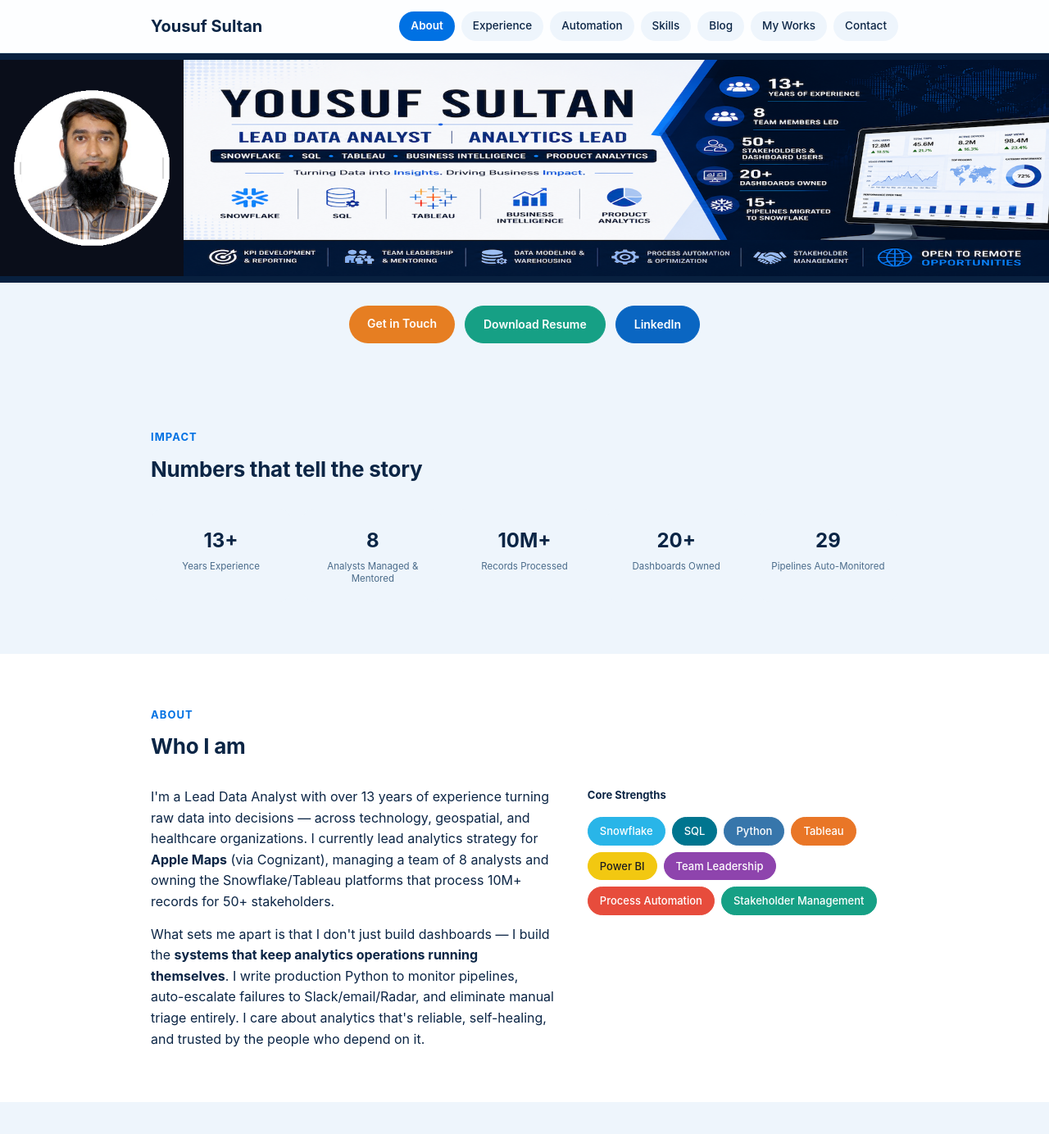
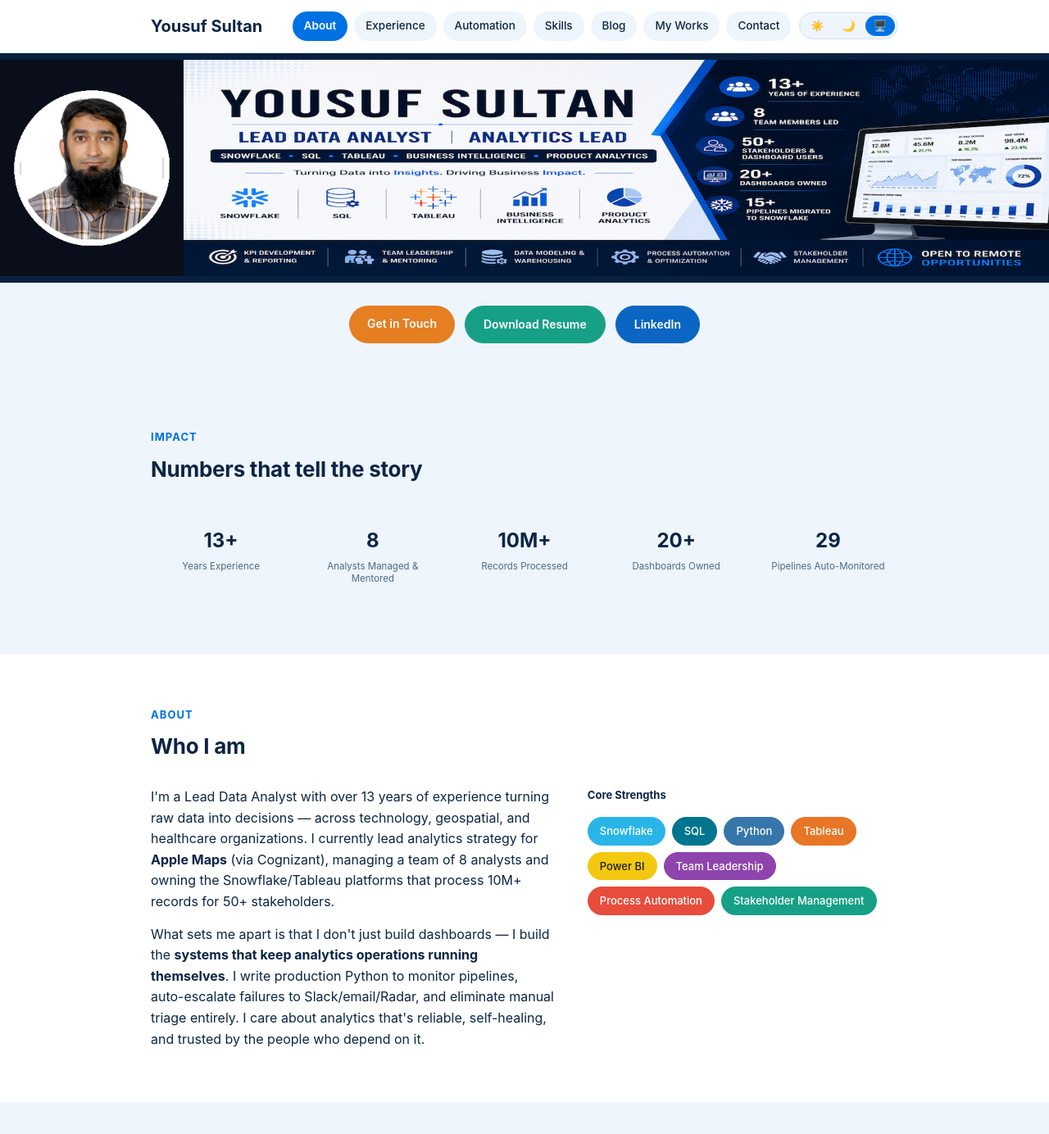
Before and after one commit to ysultankpg/ysultankpg.github.io, a Jekyll site: the page index.html, which Jekyll copies as it is, in a window 1280 px wide and 1400 px high. Shown: the top 1384 px of the window at 82% size. Built offline with Jekyll 4.4.1, drawn with Linux system fonts in a browser that asks for light colours.

Commit message:
Add Light/Dark/Auto theme toggle across entire site

```diff
--- a/_layouts/default.html
+++ b/_layouts/default.html
@@ -7,12 +7,14 @@
 <meta name="description" content="{% if page.excerpt %}{{ page.excerpt | strip_html | truncate: 160 }}{% else %}Lead Data Analyst with 13+ years building enterprise analytics, BI, and automation platforms.{% endif %}">
 <link rel="preconnect" href="https://fonts.googleapis.com">
 <link rel="stylesheet" href="{{ '/styles.css' | relative_url }}">
+<script src="{{ '/theme-toggle.js' | relative_url }}"></script>
 </head>
 <body>
 
 <nav class="topnav">
   <div class="inner">
     <div class="brand"><a href="{{ '/' | relative_url }}">Yousuf Sultan</a></div>
+    <div class="nav-right">
       <ul>
         <li><a href="{{ '/#about' | relative_url }}">About</a></li>
         <li><a href="{{ '/#experience' | relative_url }}">Experience</a></li>
@@ -22,6 +24,8 @@
         <li><a href="{{ '/works/' | relative_url }}">My Works</a></li>
         <li><a href="{{ '/#contact' | relative_url }}">Contact</a></li>
       </ul>
+      <div class="theme-toggle" id="theme-toggle"></div>
+    </div>
   </div>
 </nav>
 
--- a/index.html
+++ b/index.html
@@ -7,12 +7,14 @@
 <meta name="description" content="Lead Data Analyst with 13+ years building enterprise analytics, BI, and automation platforms. Currently leading Apple Maps analytics via Cognizant.">
 <link rel="preconnect" href="https://fonts.googleapis.com">
 <link rel="stylesheet" href="styles.css">
+<script src="theme-toggle.js"></script>
 </head>
 <body id="top">
 
 <nav class="topnav">
   <div class="inner">
     <div class="brand"><a href="#top">Yousuf Sultan</a></div>
+    <div class="nav-right">
       <ul>
         <li><a href="#about">About</a></li>
         <li><a href="#experience">Experience</a></li>
@@ -22,6 +24,8 @@
         <li><a href="/works/">My Works</a></li>
         <li><a href="#contact">Contact</a></li>
       </ul>
+      <div class="theme-toggle" id="theme-toggle"></div>
+    </div>
   </div>
 </nav>
 
--- a/styles.css
+++ b/styles.css
@@ -17,7 +17,25 @@
   --card: #ffffff;
   --border: #d3e3f2;
   --dark: #08203f;
+  --muted-text: #444444;
+  --code-block-bg: #08203f;
 }
+
+[data-theme="dark"] {
+  --ink: #e8eef7;
+  --sub: #92aac6;
+  --accent: #3b9eff;
+  --accent2: #4db8ff;
+  --accent3: #5fb0ff;
+  --accent4: #8fc7ff;
+  --bg: #0a1420;
+  --card: #121f30;
+  --border: #24374d;
+  --dark: #060d16;
+  --muted-text: #c3cfe0;
+  --code-block-bg: #060d16;
+}
+
 * { box-sizing: border-box; margin: 0; padding: 0; }
 html { scroll-behavior: smooth; }
 body {
@@ -25,6 +43,7 @@
   background: var(--bg);
   color: var(--ink);
   line-height: 1.6;
+  transition: background 0.2s ease, color 0.2s ease;
 }
 a { color: var(--accent); text-decoration: none; }
 
@@ -33,11 +52,12 @@
   position: sticky;
   top: 0;
   z-index: 100;
-  background: rgba(255,255,255,0.85);
+  background: var(--card);
   backdrop-filter: blur(12px);
   border-bottom: 1px solid var(--border);
   display: flex;
   justify-content: center;
+  transition: background 0.2s ease, border-color 0.2s ease;
 }
 nav.topnav .inner {
   max-width: 960px;
@@ -51,6 +71,11 @@
 nav.topnav .brand { font-weight: 700; font-size: 20px; white-space: nowrap; flex-shrink: 0; }
 nav.topnav .brand a { color: var(--ink); text-decoration: none; }
 nav.topnav .brand a:hover { color: var(--accent); }
+nav.topnav .nav-right {
+  display: flex;
+  align-items: center;
+  gap: 10px;
+}
 nav.topnav ul {
   list-style: none;
   display: flex;
@@ -80,6 +105,38 @@
 }
 nav.topnav ul li a.active:hover { background: var(--accent); color: white; }
 
+/* THEME TOGGLE */
+.theme-toggle {
+  display: flex;
+  align-items: center;
+  background: var(--bg);
+  border: 1px solid var(--border);
+  border-radius: 999px;
+  padding: 3px;
+  gap: 2px;
+  flex-shrink: 0;
+}
+.theme-toggle button {
+  border: none;
+  background: transparent;
+  color: var(--sub);
+  font-size: 13px;
+  padding: 6px 10px;
+  border-radius: 999px;
+  cursor: pointer;
+  display: flex;
+  align-items: center;
+  justify-content: center;
+  line-height: 1;
+  transition: background 0.15s ease, color 0.15s ease;
+}
+.theme-toggle button:hover { color: var(--accent); }
+.theme-toggle button.active {
+  background: var(--accent);
+  color: white;
+}
+.theme-toggle button.active:hover { color: white; }
+
 @media (max-width: 780px) {
   nav.topnav .inner {
     flex-direction: column;
@@ -88,6 +145,9 @@
     gap: 8px;
   }
   nav.topnav .brand { text-align: center; font-size: 17px; }
+  nav.topnav .nav-right {
+    justify-content: center;
+  }
   nav.topnav ul {
     justify-content: flex-start;
     padding-bottom: 2px;
@@ -101,7 +161,7 @@
 header.hero {
   text-align: center;
   padding: 0;
-  background: white;
+  background: var(--card);
 }
 header.hero .banner-img {
   width: 100%;
@@ -128,7 +188,7 @@
   margin: 0 auto 22px;
   display: block;
   object-fit: cover;
-  border: 4px solid white;
+  border: 4px solid var(--card);
   box-shadow: 0 4px 20px rgba(0,0,0,0.12);
 }
 header.hero h1 {
@@ -165,7 +225,7 @@
 }
 .btn-primary { background: #E67E22; color: white; }
 .btn-primary:hover { background: #ca6c1a; }
-.btn-secondary { background: white; color: var(--ink); border: 1px solid var(--border); }
+.btn-secondary { background: var(--card); color: var(--ink); border: 1px solid var(--border); }
 .btn-secondary:hover { background: var(--bg); }
 .btn-resume { background: #16A085; color: white; border: 1px solid #16A085; }
 .btn-resume:hover { background: #128c74; }
@@ -178,7 +238,7 @@
   margin: 0 auto;
   padding: 64px 24px;
 }
-section.alt { background: white; max-width: 100%; padding: 64px 0; }
+section.alt { background: var(--card); max-width: 100%; padding: 64px 0; }
 section.alt .inner { max-width: 960px; margin: 0 auto; padding: 0 24px; }
 h2.section-title {
   font-size: 13px;
@@ -305,7 +365,7 @@
   font-size: 20px; color: white; margin-bottom: 14px;
 }
 .project-card h4 { font-size: 16.5px; font-weight: 700; margin-bottom: 8px; }
-.project-card p.desc { font-size: 14px; color: #444; margin-bottom: 14px; flex-grow: 1; }
+.project-card p.desc { font-size: 14px; color: var(--muted-text); margin-bottom: 14px; flex-grow: 1; }
 .project-tags { display: flex; flex-wrap: wrap; gap: 6px; margin-bottom: 14px; }
 .tag { background: var(--bg); font-size: 11.5px; padding: 4px 10px; border-radius: 999px; color: var(--sub); font-weight: 500; }
 .project-stats { display: flex; gap: 16px; font-size: 12.5px; color: var(--sub); border-top: 1px solid var(--border); padding-top: 12px; }
@@ -343,7 +403,7 @@
   .contact-card h3 { font-size: 21px; }
 }
 .contact-card h3 { font-size: 26px; font-weight: 700; margin-bottom: 10px; color: white; }
-.contact-card p { color: #a1a1a6; margin-bottom: 26px; font-size: 15px; }
+.contact-card p { color: #a8bdd6; margin-bottom: 26px; font-size: 15px; }
 .contact-links { display: flex; gap: 14px; justify-content: center; flex-wrap: wrap; }
 .contact-links a {
   background: white; color: var(--dark);
@@ -417,7 +477,7 @@
 .embeddable-buttondown-form input[type="email"]:focus {
   outline: none;
   border-color: var(--accent);
-  background: white;
+  background: var(--card);
 }
 .embeddable-buttondown-form input[type="submit"] {
   background: var(--accent);
@@ -476,7 +536,7 @@
 }
 .post-card p.excerpt {
   font-size: 14.5px;
-  color: #444;
+  color: var(--muted-text);
   margin-bottom: 0;
 }
 .post-card .read-more {
@@ -515,7 +575,7 @@
 .post-content {
   font-size: 16px;
   line-height: 1.75;
-  color: #1c1c1e;
+  color: var(--ink);
 }
 .post-content p { margin-bottom: 18px; }
 .post-content h2 {
@@ -634,7 +694,7 @@
 }
 .work-card:hover { border-color: var(--accent); }
 .work-card h4 { font-size: 16.5px; font-weight: 700; margin-bottom: 8px; }
-.work-card p.desc { font-size: 14px; color: #444; margin-bottom: 14px; flex-grow: 1; }
+.work-card p.desc { font-size: 14px; color: var(--muted-text); margin-bottom: 14px; flex-grow: 1; }
 .work-card .read-more {
   display: inline-block;
   margin-top: 10px;
--- /dev/null
+++ b/theme-toggle.js
@@ -0,0 +1,82 @@
+/* ============================================================================
+   THEME TOGGLE (Light / Dark / Auto)
+   ----------------------------------------------------------------------------
+   Applies data-theme="light" or data-theme="dark" to <html>, or removes it
+   entirely for "auto" mode (which then falls back to the OS-level
+   prefers-color-scheme media query already baked into styles.css).
+   The choice is stored in localStorage so it persists across visits.
+   Runs before DOMContentLoaded is even relevant for the CSS variables
+   themselves (applied immediately on script execution to avoid a flash of
+   the wrong theme), but the toggle UI itself is wired up on DOMContentLoaded.
+============================================================================ */
+
+const THEME_STORAGE_KEY = "site_theme_preference"; // "light" | "dark" | "auto"
+
+function getStoredTheme() {
+  return localStorage.getItem(THEME_STORAGE_KEY) || "auto";
+}
+
+function systemPrefersDark() {
+  return window.matchMedia && window.matchMedia("(prefers-color-scheme: dark)").matches;
+}
+
+function applyTheme(pref) {
+  const root = document.documentElement;
+  if (pref === "dark") {
+    root.setAttribute("data-theme", "dark");
+  } else if (pref === "light") {
+    root.setAttribute("data-theme", "light");
+  } else {
+    // auto: follow system preference right now (no attribute means
+    // styles.css's [data-theme="dark"] block simply won't apply, so we
+    // explicitly set based on current system state instead, and keep it
+    // live-updating via the media query listener below).
+    root.setAttribute("data-theme", systemPrefersDark() ? "dark" : "light");
+  }
+}
+
+// Apply immediately (before DOM is fully parsed) to avoid a flash of the
+// wrong theme on page load.
+applyTheme(getStoredTheme());
+
+// Keep "auto" mode live if the user changes their OS theme while the page
+// is open, without needing a refresh.
+if (window.matchMedia) {
+  window.matchMedia("(prefers-color-scheme: dark)").addEventListener("change", () => {
+    if (getStoredTheme() === "auto") {
+      applyTheme("auto");
+    }
+  });
+}
+
+function setTheme(pref) {
+  localStorage.setItem(THEME_STORAGE_KEY, pref);
+  applyTheme(pref);
+  updateToggleUI(pref);
+}
+
+function updateToggleUI(pref) {
+  document.querySelectorAll(".theme-toggle button").forEach((btn) => {
+    btn.classList.toggle("active", btn.dataset.theme === pref);
+  });
+}
+
+function buildThemeToggle() {
+  const container = document.getElementById("theme-toggle");
+  if (!container) return;
+
+  const current = getStoredTheme();
+  container.innerHTML = `
+    <button type="button" data-theme="light" title="Light mode" aria-label="Light mode">☀️</button>
+    <button type="button" data-theme="dark" title="Dark mode" aria-label="Dark mode">🌙</button>
+    <button type="button" data-theme="auto" title="Auto (system)" aria-label="Auto mode">🖥️</button>
+  `;
+
+  container.querySelectorAll("button").forEach((btn) => {
+    btn.addEventListener("click", () => setTheme(btn.dataset.theme));
+  });
+
+  updateToggleUI(current);
+}
+
+document.addEventListener("DOMContentLoaded", buildThemeToggle);
```
Lines whose indentation alone changed are shown as unchanged.
